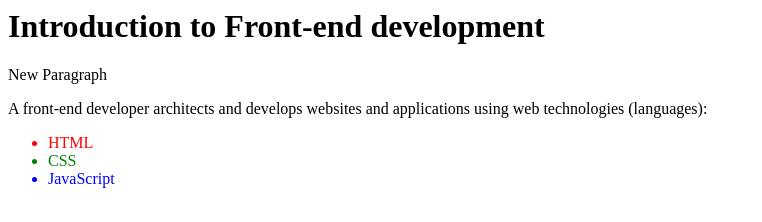
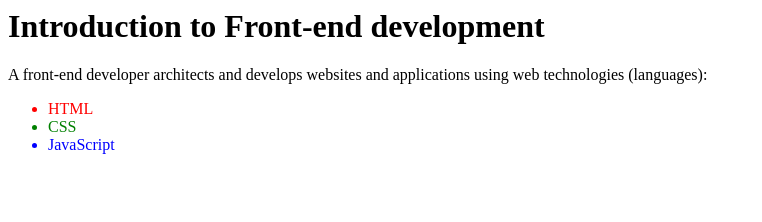
Before and after one commit to pet994/test-frontend-development, a plain HTML site: page index.html in a window 1280 px wide. Shown: the whole page, without its empty margins (0-762 px from the left). Drawn offline with Linux system fonts and the light colour scheme.

Commit message:
paragraph removed

```diff
--- a/index.html
+++ b/index.html
@@ -1,5 +1,5 @@
 <h1>Introduction to Front-end development</h1>
-<p>New Paragraph</p>
+
 <p>A front-end developer architects and develops websites and applications using web technologies (languages):</p>
 <ul>
 <li style="color: red;">HTML</li>
```
